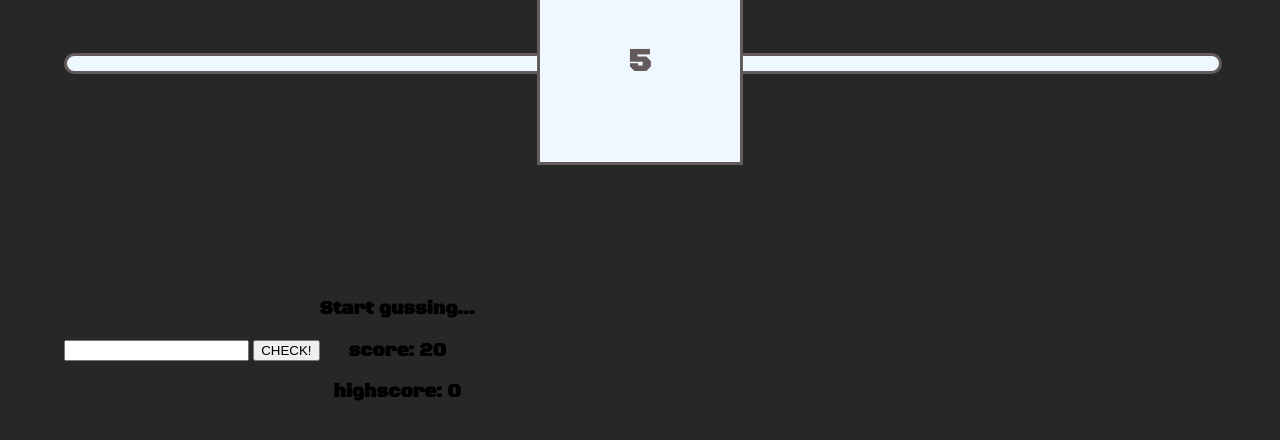
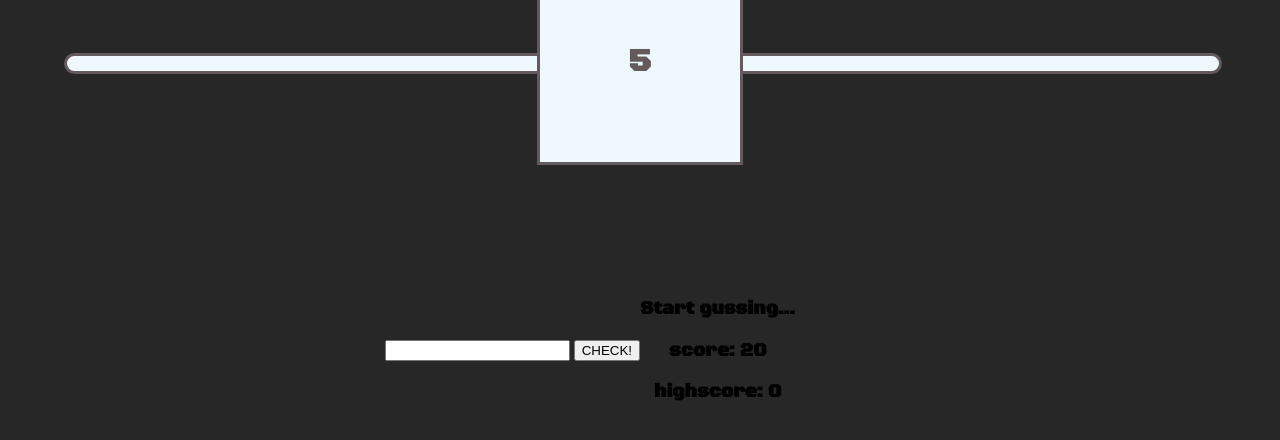
Before and after one commit to Ameer2000Mzori/Guess-My-Number, a website built with webpack: page src/index.html in a window 1280 px wide. Shown: the part 230-670 px from the top of the page. Built offline with nearby package versions, Linux system fonts and the light colour scheme.

Commit message:
added new input-Btn-Wrap div + added styling

```diff
--- a/src/index.html
+++ b/src/index.html
@@ -42,8 +42,10 @@
         </div>
         <div class="score-Input-Wrap">
           <div class="input-Wrap">
-            <input type="text" class="text-Input" />
-            <button class="check-Btn">CHECK!</button>
+            <div class="input-Btn-Wrap">
+              <input type="text" class="text-Input" />
+              <button class="check-Btn">CHECK!</button>
+            </div>
           </div>
           <div class="score-Wrap">
             <div class="title-Text-Score-Wrap">
--- a/src/style.scss
+++ b/src/style.scss
@@ -145,6 +145,16 @@ body {
       height: 50%;
       text-align: center;
       align-items: center;
+
+      .input-Wrap {
+        width: 50%;
+        height: 100%;
+        text-align: end;
+        display: flex;
+        flex-direction: column;
+        align-items: end;
+        justify-content: center;
+      }
     }
   }
 }
```
Also changed, not shown: src/style.css, 1 other file.
